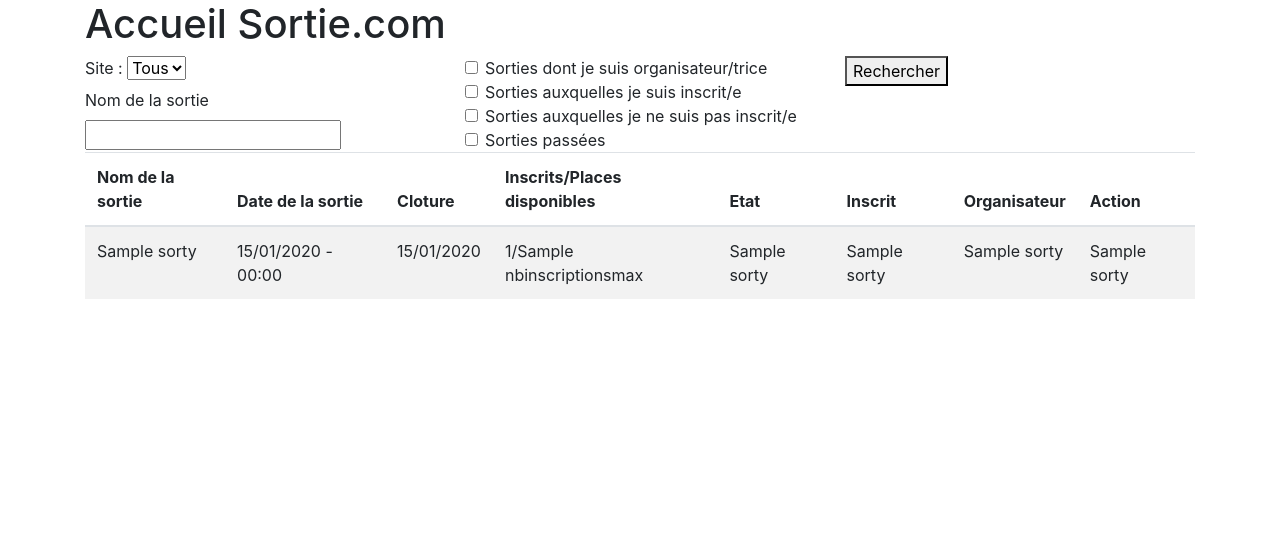
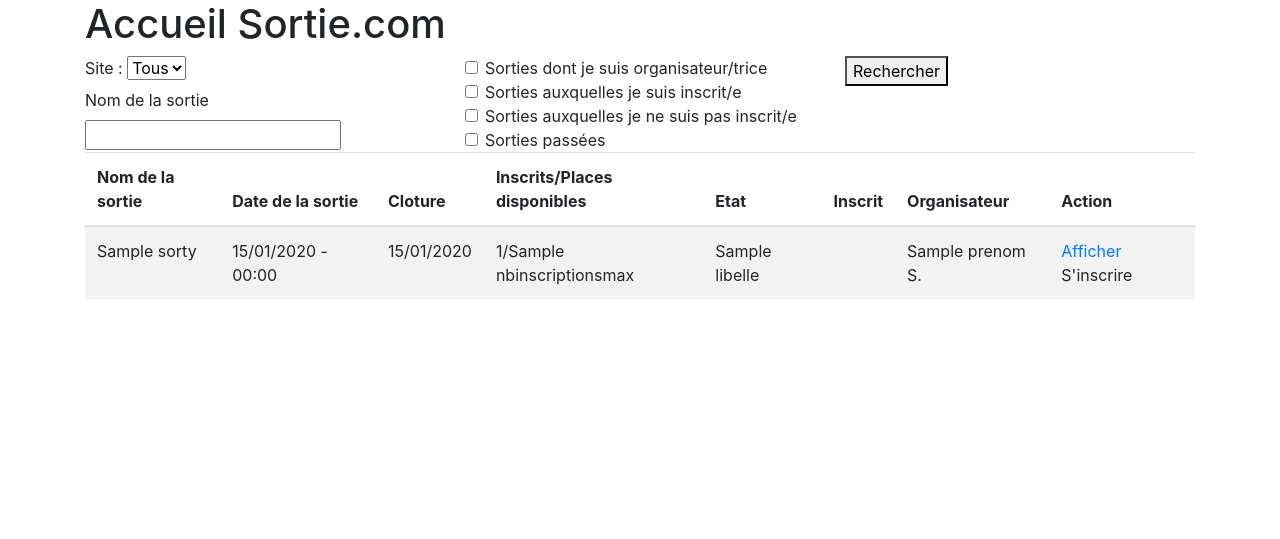
Before and after one commit to MonsieurNiark/ENI-Projet_symfony, a Symfony app: template templates/Sortie/afficher_liste.html.twig in a window 1280 px wide; the page is wider, and only the part inside the window is pictured. Shown: the part 97-636 px from the top of that part. Run offline with Twig, Linux system fonts and the light colour scheme; the template is opened without the code that fills it: most values are stand-ins (such as "Sample title", 1, 10 or a date in 2020); some libraries are stand-ins or nearby versions.

Commit message:
affichage des sorties (page accueil)

```diff
--- a/src/Controller/SortieController.php
+++ b/src/Controller/SortieController.php
@@ -41,8 +41,7 @@ class SortieController extends Controller
             $estPasInscrit = $request->request->getInt('estPasInscrit');
             $sortiePassees = $request->request->getInt('sortiesPassees');
 
-            //$idUser = $this->getUser()->getId();
-            $idUser = 6;
+            $idUser = $this->getUser()->getNoParticipant();
 
             $sorties = $repoSorties->getSortieByFiltre($idSite, $nomSortie, $estOrga, $estInscrit, $estPasInscrit, $sortiePassees, $idUser);
         }
--- a/src/Entity/Sorties.php
+++ b/src/Entity/Sorties.php
@@ -103,7 +103,7 @@ class Sorties
     private $siteSortie;
 
     /**
-     * @var ArrayCollection
+     * @var PersistentCollection
      *
      * @ORM\OneToMany(targetEntity="\App\Entity\Inscriptions", mappedBy="sortieInscription")
      */
--- a/templates/Sortie/afficher_liste.html.twig
+++ b/templates/Sortie/afficher_liste.html.twig
@@ -26,12 +26,23 @@
                 <tr>
                     <td>{{ sortie.nom }}</td>
                     <td>{{ sortie.datedebut|date('d/m/Y - H:i') }}</td>
-                    <td>{{ sortie.datecloture|date('d/m/Y')  }}</td>
+                    <td>{{ sortie.datecloture|date('d/m/Y') }}</td>
                     <td>{{ sortie.inscriptionsSortie.count }}/{{ sortie.nbinscriptionsmax }}</td>
-                    <td>{{ sortie.nom }}</td>
-                    <td>{{ sortie.nom }}</td>
-                    <td>{{ sortie.nom }}</td>
-                    <td>{{ sortie.nom }}</td>
+                    <td>{{ sortie.etatSortie.libelle }}</td>
+                    <td>{% if app.user.noParticipant|trans in sortie.inscriptionsSortie %}
+                            X
+                        {% endif %}
+                    </td>
+                    <td>{{ sortie.organisateurSortie.prenom }} {{ sortie.organisateurSortie.nom|slice(0,1)|upper }}.
+                    </td>
+                    <td>
+                        <a href="{{ path('detail_sortie', {'id': sortie.noSortie}) }}">Afficher</a>
+                        {% if app.user.noParticipant|trans in sortie.inscriptionsSortie %}
+                            <a>Se désincrire</a>
+                        {% else %}
+                            <a>S'inscrire</a>
+                        {% endif %}
+                    </td>
                 </tr>
             {% else %}
 
```
